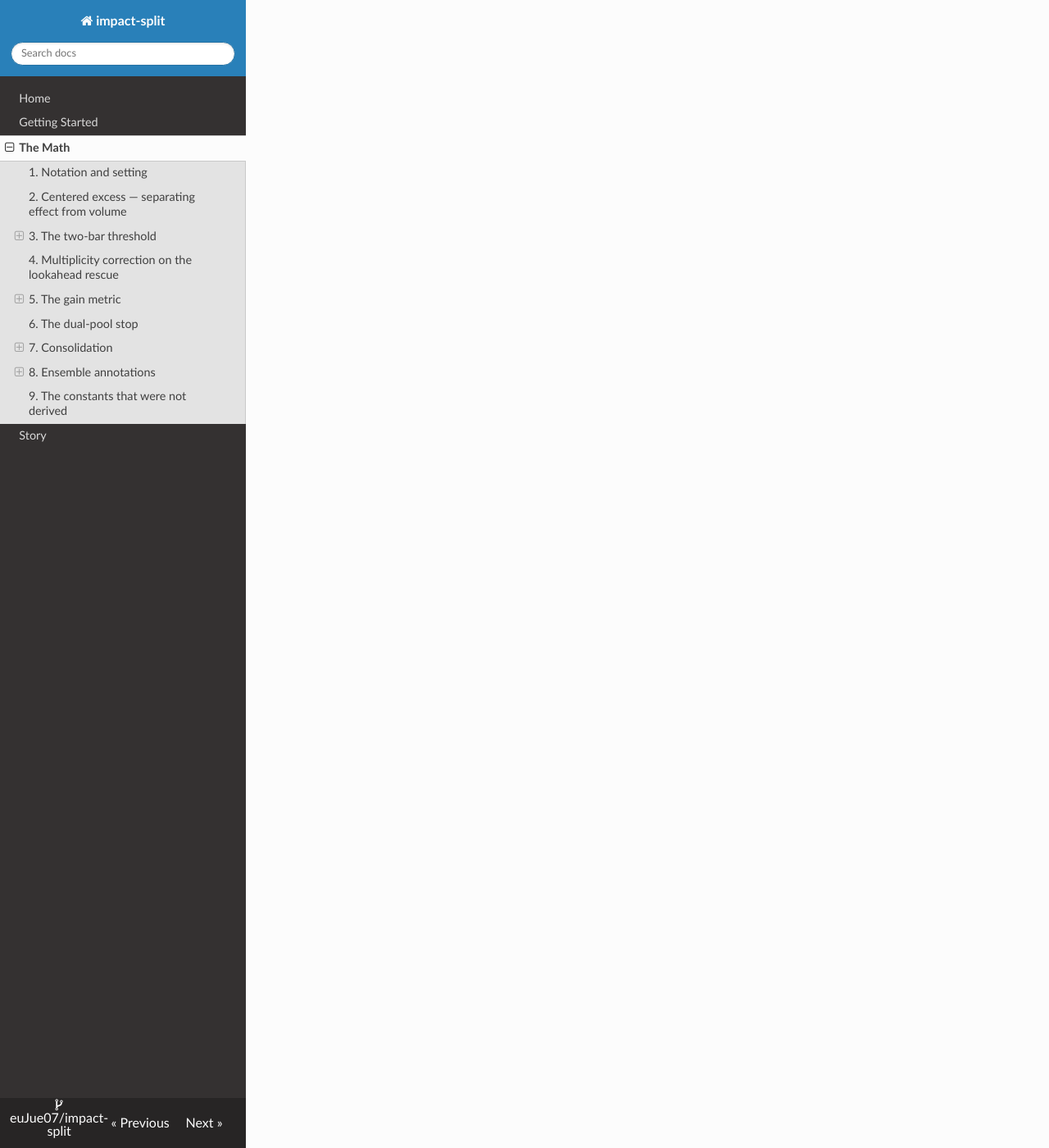
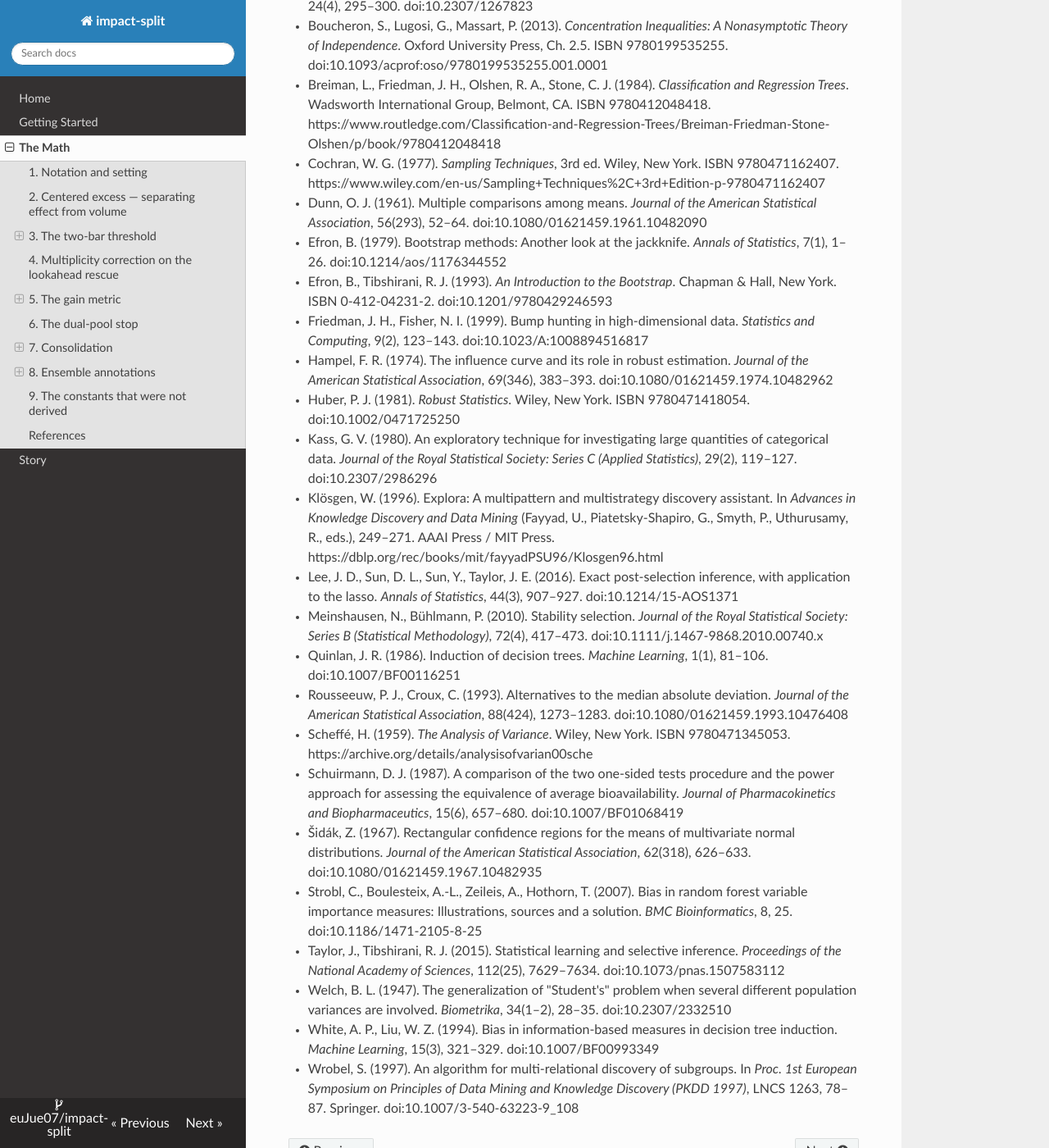
Before and after one commit to euJue07/impact-split, an MkDocs documentation site: the page built from docs/docs/math.md, in a window 1280 px wide and 1400 px high, scrolled down 20166 px. Shown: the whole window at 82% size. Built offline with MkDocs 1.6.1, drawn with Linux system fonts in a browser that asks for light colours; nearby versions of some CDN libraries; some of the changed text lies outside the part shown.

Commit message:
docs(math): §8 stability-selection and selective-inference grounding; references; README pointer

```diff
--- a/docs/docs/math.md
+++ b/docs/docs/math.md
@@ -843,8 +843,10 @@
 
 - **Bootstrap block** — resample rows with replacement, refit, match the
   replicate's segments to the reference tree's segments. A segment's
-  **stability** is the share of bootstrap replicates in which it re-emerged;
-  below 0.5 it is flagged `fragile`.
+  **stability** is the share of bootstrap replicates in which it re-emerged —
+  the selection-frequency statistic of stability selection (Meinshausen &
+  Bühlmann 2010), applied to segments rather than features — below 0.5 it is
+  flagged `fragile`.
 - **Feature-subsampled block** — refit on a random subset of features, so
   dominant features are sometimes forced out. Segments that appear here but
   match nothing in the reference tree are **shadow** candidates.
@@ -856,7 +858,8 @@
 
 ### 8.1 What the CI is conditioned on
 
-Each segment's band is the 5th–95th percentile of its $\Sigma y$ **across the
+Each segment's band is the 5th–95th percentile of its $\Sigma y$ (a percentile
+bootstrap interval; Efron 1979; Efron & Tibshirani 1993) **across the
 replicates in which it was matched**, reported only when at least 10 such
 matches exist (below that a percentile interval is itself noise, and the library
 returns null rather than a number).
@@ -864,7 +867,10 @@
 This conditioning is the caveat that must travel with the number. The CI is
 computed over matched replicates only, so it is a distribution of
 "$\Sigma y$ **given that the segment was rediscovered**", not the unconditional
-sampling distribution of the segment's impact. For a **fragile** segment the
+sampling distribution of the segment's impact. This is the selective-inference
+phenomenon (Taylor & Tibshirani 2015; Lee et al. 2016): the same data chose the
+segment and now evaluates it, and conditioning on selection changes the
+distribution of every downstream estimate. For a **fragile** segment the
 difference is material: the replicates in which it failed to re-emerge — often
 the ones where the effect happened to resample weakly — contribute nothing to
 the band, so the band is conditioned on rediscovery and **can understate
@@ -980,3 +986,79 @@
 are the right starting point because they were validated broadly and never
 tuned per dataset, and they are the right thing to change first if a fit looks
 too eager or too quiet on your data.
+
+---
+
+## References
+
+- Berger, R. L. (1982). Multiparameter hypothesis testing and acceptance
+  sampling. *Technometrics*, 24(4), 295–300. doi:10.2307/1267823
+- Boucheron, S., Lugosi, G., Massart, P. (2013). *Concentration Inequalities:
+  A Nonasymptotic Theory of Independence*. Oxford University Press, Ch. 2.5.
+  ISBN 9780199535255. doi:10.1093/acprof:oso/9780199535255.001.0001
+- Breiman, L., Friedman, J. H., Olshen, R. A., Stone, C. J. (1984).
+  *Classification and Regression Trees*. Wadsworth International Group,
+  Belmont, CA. ISBN 9780412048418.
+  https://www.routledge.com/Classification-and-Regression-Trees/Breiman-Friedman-Stone-Olshen/p/book/9780412048418
+- Cochran, W. G. (1977). *Sampling Techniques*, 3rd ed. Wiley, New York.
+  ISBN 9780471162407.
+  https://www.wiley.com/en-us/Sampling+Techniques%2C+3rd+Edition-p-9780471162407
+- Dunn, O. J. (1961). Multiple comparisons among means. *Journal of the
+  American Statistical Association*, 56(293), 52–64.
+  doi:10.1080/01621459.1961.10482090
+- Efron, B. (1979). Bootstrap methods: Another look at the jackknife.
+  *Annals of Statistics*, 7(1), 1–26. doi:10.1214/aos/1176344552
+- Efron, B., Tibshirani, R. J. (1993). *An Introduction to the Bootstrap*.
+  Chapman & Hall, New York. ISBN 0-412-04231-2.
+  doi:10.1201/9780429246593
+- Friedman, J. H., Fisher, N. I. (1999). Bump hunting in high-dimensional
+  data. *Statistics and Computing*, 9(2), 123–143.
+  doi:10.1023/A:1008894516817
+- Hampel, F. R. (1974). The influence curve and its role in robust
+  estimation. *Journal of the American Statistical Association*, 69(346),
+  383–393. doi:10.1080/01621459.1974.10482962
+- Huber, P. J. (1981). *Robust Statistics*. Wiley, New York.
+  ISBN 9780471418054. doi:10.1002/0471725250
+- Kass, G. V. (1980). An exploratory technique for investigating large
+  quantities of categorical data. *Journal of the Royal Statistical Society:
+  Series C (Applied Statistics)*, 29(2), 119–127. doi:10.2307/2986296
+- Klösgen, W. (1996). Explora: A multipattern and multistrategy discovery
+  assistant. In *Advances in Knowledge Discovery and Data Mining* (Fayyad,
+  U., Piatetsky-Shapiro, G., Smyth, P., Uthurusamy, R., eds.), 249–271.
+  AAAI Press / MIT Press. https://dblp.org/rec/books/mit/fayyadPSU96/Klosgen96.html
+- Lee, J. D., Sun, D. L., Sun, Y., Taylor, J. E. (2016). Exact post-selection
+  inference, with application to the lasso. *Annals of Statistics*, 44(3),
+  907–927. doi:10.1214/15-AOS1371
+- Meinshausen, N., Bühlmann, P. (2010). Stability selection. *Journal of the
+  Royal Statistical Society: Series B (Statistical Methodology)*, 72(4),
+  417–473. doi:10.1111/j.1467-9868.2010.00740.x
+- Quinlan, J. R. (1986). Induction of decision trees. *Machine Learning*,
+  1(1), 81–106. doi:10.1007/BF00116251
+- Rousseeuw, P. J., Croux, C. (1993). Alternatives to the median absolute
+  deviation. *Journal of the American Statistical Association*, 88(424),
+  1273–1283. doi:10.1080/01621459.1993.10476408
+- Scheffé, H. (1959). *The Analysis of Variance*. Wiley, New York.
+  ISBN 9780471345053. https://archive.org/details/analysisofvarian00sche
+- Schuirmann, D. J. (1987). A comparison of the two one-sided tests
+  procedure and the power approach for assessing the equivalence of average
+  bioavailability. *Journal of Pharmacokinetics and Biopharmaceutics*,
+  15(6), 657–680. doi:10.1007/BF01068419
+- Šidák, Z. (1967). Rectangular confidence regions for the means of
+  multivariate normal distributions. *Journal of the American Statistical
+  Association*, 62(318), 626–633. doi:10.1080/01621459.1967.10482935
+- Strobl, C., Boulesteix, A.-L., Zeileis, A., Hothorn, T. (2007). Bias in
+  random forest variable importance measures: Illustrations, sources and a
+  solution. *BMC Bioinformatics*, 8, 25. doi:10.1186/1471-2105-8-25
+- Taylor, J., Tibshirani, R. J. (2015). Statistical learning and selective
+  inference. *Proceedings of the National Academy of Sciences*, 112(25),
+  7629–7634. doi:10.1073/pnas.1507583112
+- Welch, B. L. (1947). The generalization of "Student's" problem when
+  several different population variances are involved. *Biometrika*,
+  34(1–2), 28–35. doi:10.2307/2332510
+- White, A. P., Liu, W. Z. (1994). Bias in information-based measures in
+  decision tree induction. *Machine Learning*, 15(3), 321–329.
+  doi:10.1007/BF00993349
+- Wrobel, S. (1997). An algorithm for multi-relational discovery of
+  subgroups. In *Proc. 1st European Symposium on Principles of Data Mining
+  and Knowledge Discovery (PKDD 1997)*, LNCS 1263, 78–87. Springer.
+  doi:10.1007/3-540-63223-9_108
```
Also changed, not shown: README.md.
